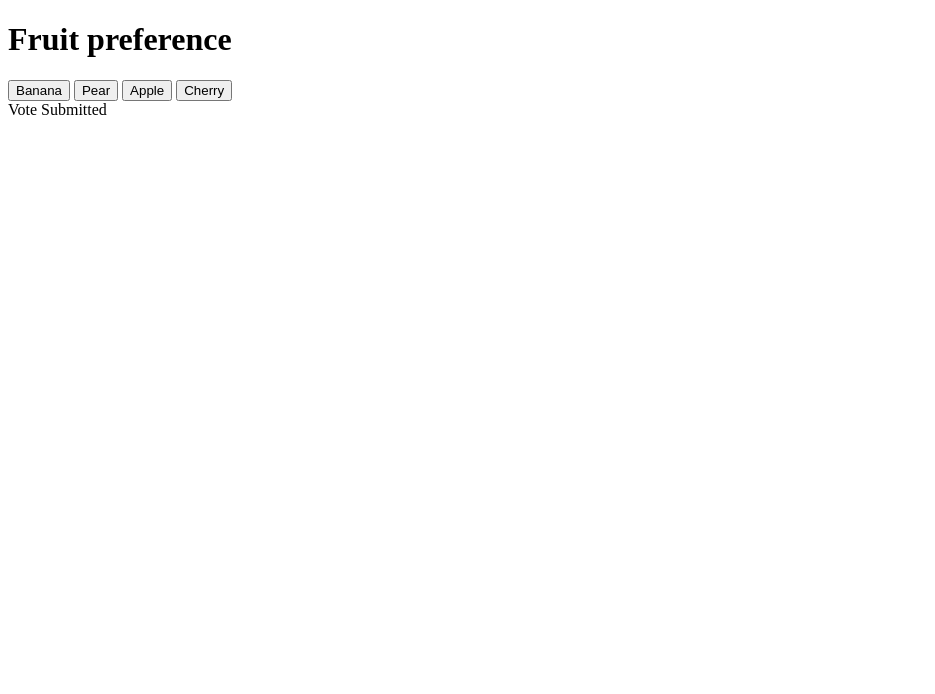
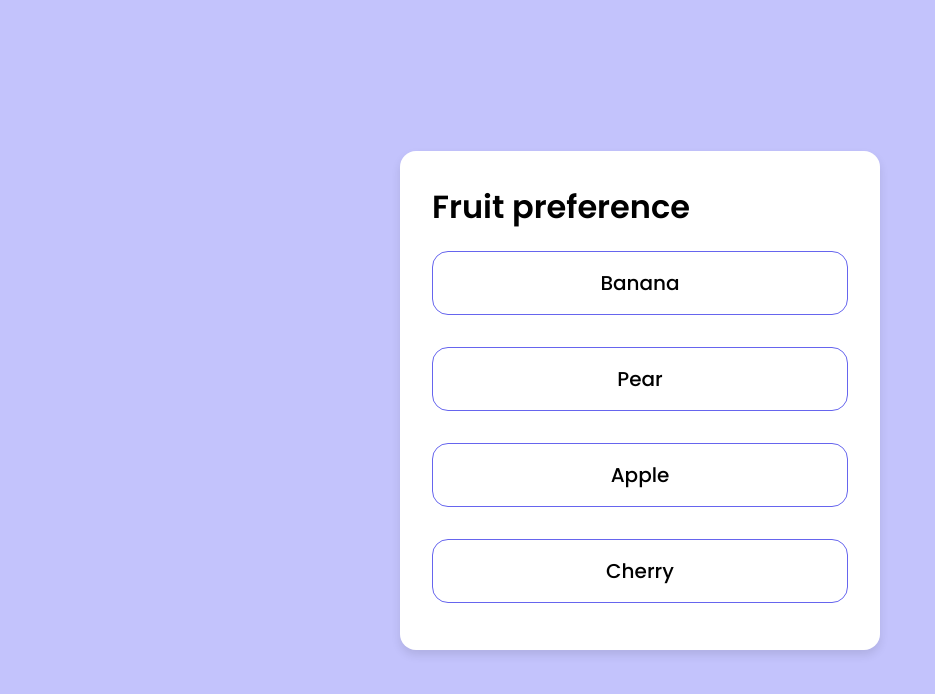
Before and after one commit to PietroDona/ClassVotes, a Django app: page /sendvotes/1/vote in a window 1280 px wide. Shown: the top 694 px of the page, without its empty margins (0-935 px from the left). Run offline with Django 4.2, Linux system fonts and the light colour scheme; data comes from the database, SQL or seed files in the repository; both versions use the stored data as it was after the commit.

Commit message:
voting styled

```diff
--- a/testing/vote.css
+++ b/sendvotes/static/sendvotes/sendvote.css
@@ -5,6 +5,17 @@
     box-sizing: border-box;
     font-family: 'Poppins', sans-serif;
 }
+
+button {
+    background: none;
+    color: inherit;
+    border: none;
+    padding: 0;
+    font: inherit;
+    cursor: pointer;
+    outline: inherit;
+}
+
 body {
     display: flex;
     align-items: center;
@@ -25,7 +36,7 @@ body {
     box-shadow: 0px 5px 10px rgba(0, 0, 0, 0.1);
 }
 .wrapper header {
-    font-size: 22px;
+    font-size: 2rem;
     font-weight: 600;
 }
 
@@ -39,26 +50,11 @@ body {
     border: 1pt solid #6665ee;
     padding: 1rem;
     border-radius: 1rem;
+    font-size: 1.25rem;
+    font-weight: 500;
 }
 
 .wrapper .votes-area .votes-item[data-clicked] {
     background: #6665ee;
     color: #c3c3fc;
 }
-
-input[type='radio'],
-input[type='checkbox'] {
-    display: none;
-}
-
-button,
-input[type='submit'],
-input[type='reset'] {
-    background: none;
-    color: inherit;
-    border: none;
-    padding: 0;
-    font: inherit;
-    cursor: pointer;
-    outline: inherit;
-}
--- a/sendvotes/static/sendvotes/sendvote.js
+++ b/sendvotes/static/sendvotes/sendvote.js
@@ -3,7 +3,13 @@ const votes = document.querySelectorAll('#votes>button');
 votes.forEach((option) => {
     const questionId = option.getAttribute('data-questionId');
     const optionId = option.getAttribute('data-optionId');
-    option.addEventListener('click', () => send_vote(questionId, optionId));
+    option.addEventListener('click', (e) => {
+        send_vote(questionId, optionId);
+        votes.forEach((b) => {
+            b.removeAttribute('data-clicked');
+        });
+        e.target.setAttribute('data-clicked', true);
+    });
 });
 
 function send_vote(questionId, optionId) {
--- a/sendvotes/templates/sendvotes/vote.html
+++ b/sendvotes/templates/sendvotes/vote.html
@@ -4,10 +4,14 @@
     <head>
         <meta charset="UTF-8" />
         <title>Question</title>
+        <link rel="stylesheet" href="{% static 'sendvotes/sendvote.css' %}" />
     </head>
     <body>
-        <h1>{{ question.title }}</h1>
-        <div id="votes">
+
+        <div class="wrapper">
+            <header class="header">{{ question.title }}<header>
+            <main id="votes" class="votes-area">
+
             {% for option in options %}
 
             <button
@@ -15,13 +19,19 @@
                 data-optionId="{{option.id}}"
                 data-questionId="{{question.id}}"
                 type="button"
+                class="votes-item"
+                {% if current == option %}
+                    data-clicked="true"
+                {% endif %}
             >
                 {{option.option}}
             </button>
 
             {% endfor %}
+
+            </main>
         </div>
-        <div id="alert">Vote Submitted</div>
+
         <script
             type="text/javascript"
             src="{% static 'sendvotes/sendvote.js' %}"
--- a/sendvotes/views.py
+++ b/sendvotes/views.py
@@ -8,7 +8,15 @@ from core.models import Question, QuestionOption, Vote
 def sendvote(request, question_id):
     question = Question.objects.get(id=question_id)
     options = question.options.all()
-    context = {"question": question, "options": options}
+
+    if not request.session.session_key:
+        request.session.save()
+    user_session_key = request.session.session_key
+    vote, new = Vote.objects.get_or_create(
+        student=user_session_key, question=question)
+
+    context = {"question": question, "options": options,
+               "current": vote.content if not new else None}
     return render(request, "sendvotes/vote.html", context)
 
 
@@ -16,11 +24,12 @@ def registervote(request, question_id, option_id):
     if not request.session.session_key:
         request.session.save()
     user_session_key = request.session.session_key
-    print(user_session_key)
     question = Question.objects.get(id=question_id)
+
     vote, _ = Vote.objects.get_or_create(
         student=user_session_key, question=question)
     selected_option = QuestionOption.objects.get(id=option_id)
     vote.content = selected_option
     vote.save()
+
     return JsonResponse({'vote': vote.content.option})
```
Also changed, not shown: testing/vote.html (+6 -3 lines), db.sqlite3.
